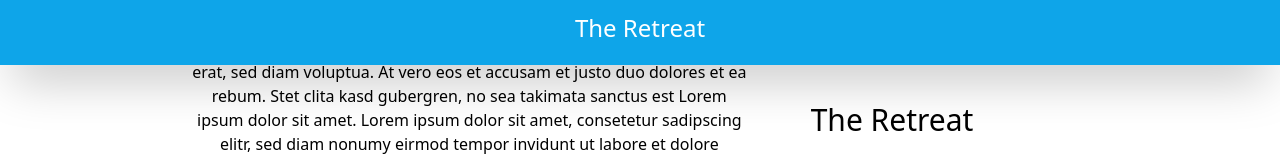
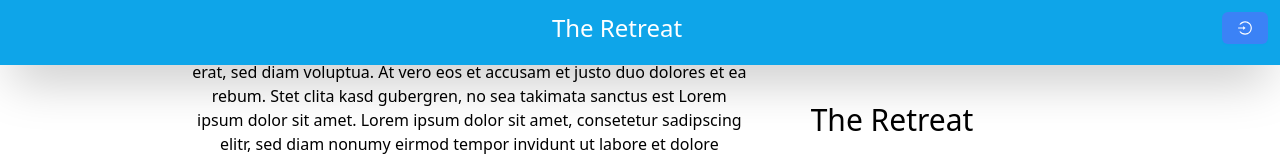
Before and after one commit to Masterarbeit-2023/frontend, a React (Create React App) app: page / in a window 1280 px wide. Shown: the top 160 px of the page. Built offline with nearby package versions, Linux system fonts and the light colour scheme; no server answers.

Commit message:
add login button to header

```diff
--- a/src/components/Header.tsx
+++ b/src/components/Header.tsx
@@ -1,3 +1,6 @@
+import { LoginOutlined } from "@ant-design/icons";
+import { Button } from "antd";
+
 const Header = () => {
 
 
@@ -6,6 +9,7 @@ const Header = () => {
             <a className="mx-auto text-white h-10 text-2xl align-baseline" href="/">
                 The Retreat
             </a>
+            <Button type="primary" className="bg-blue-500"><LoginOutlined /></Button>
         </div>
     );
 }
```
